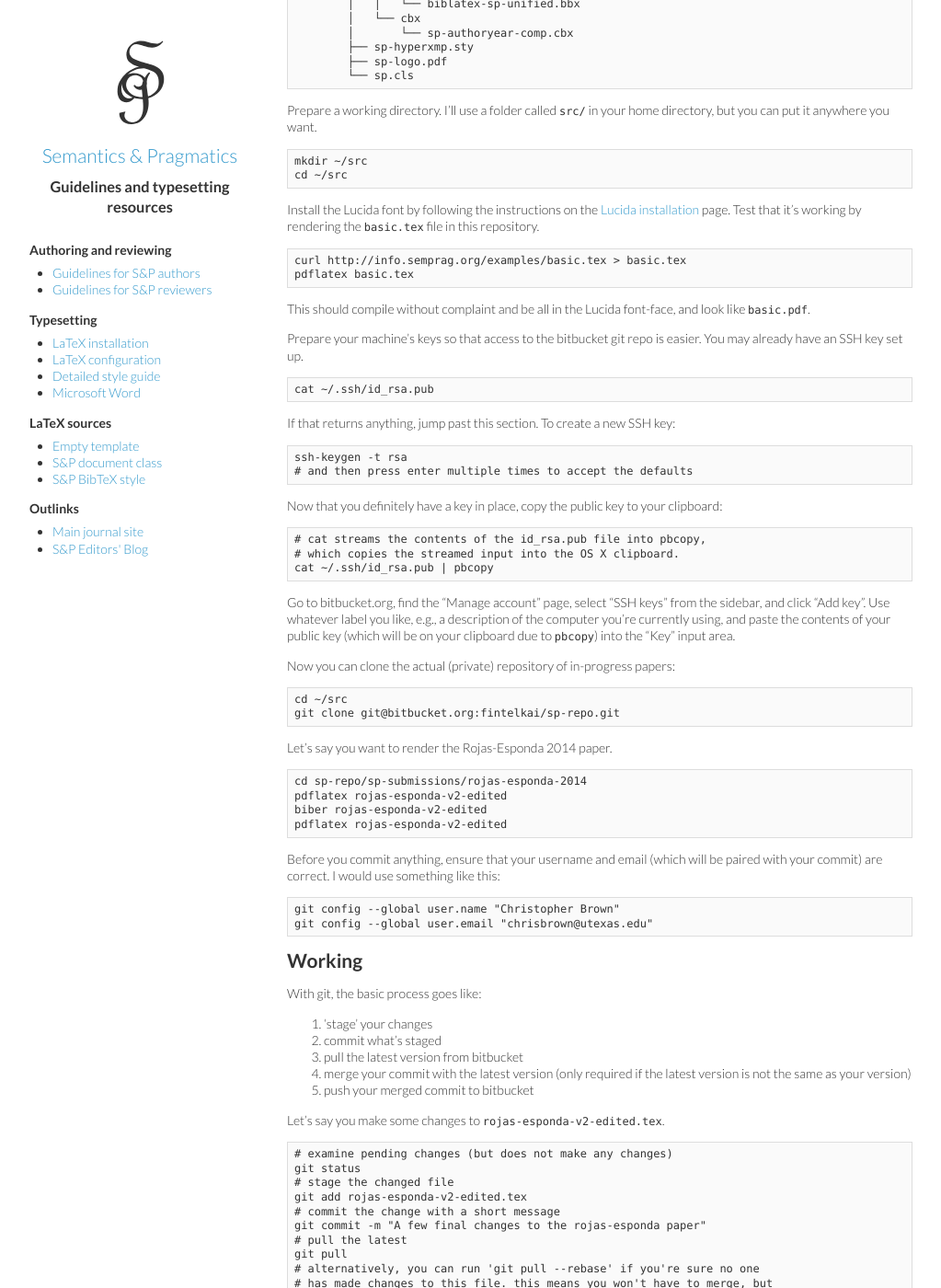
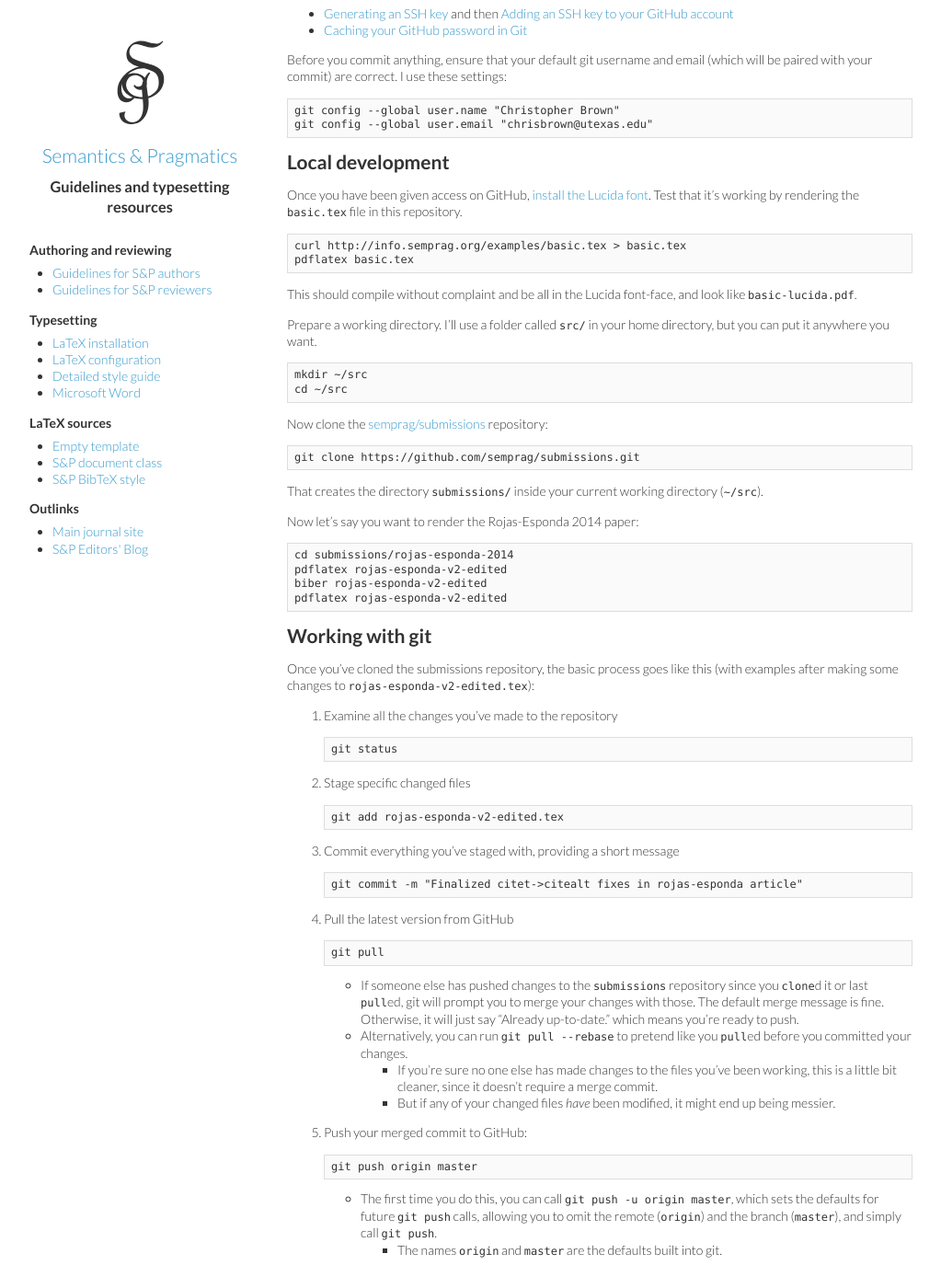
Before and after one commit to semprag/semprag.github.io, a Jekyll site: the page built from internal.md, in a window 1280 px wide and 1400 px high, scrolled down 591 px. Shown: the whole window at 92% size, without its empty margins (8-1031 px from the left). Built offline with Jekyll 4.4.1, drawn with Linux system fonts in a browser that asks for light colours; some of the changed text lies outside the part shown.

Commit message:
Rewrite internal instructions; move Lucida instructions to new semprag/lucida repo; move example texmf directory layout to install page

```diff
--- a/_layouts/default.html
+++ b/_layouts/default.html
@@ -53,7 +53,6 @@
       <ul>
         <li><a href="/workflow">Workflow</a></li>
         <li><a href="/internal">Internal</a></li>
-        <li><a href="/lucida">Lucida</a></li>
         <li><a href="https://github.com/semprag/semprag.github.com">This repository on GitHub</a></li>
       </ul>
     </section>
--- a/internal.md
+++ b/internal.md
@@ -4,40 +4,52 @@ title: "Internal configuration"
 ---
 # Internal configuration instructions
 
-This page is for use by the core *Semantics and Pragmatics* team.
-If you aren't responsible for the final or pre-final compilation of TeX
-before the article is officially published, you probably won't find this
-page very useful.
+This page is for use by the core *Semantics and Pragmatics* team and production contributors.
 
-## Prerequisites
-
-* A computer with a functional LaTeX installation. The instructions below are tuned for OS X, because linguists tend to be Mac users, but should work on other non-Windows OS's without too much trouble. [MacTeX](https://tug.org/mactex/) is great for installing LaTeX on Mac OS X, but note that the download is ~2.4 GB, and will take a while to install even after downloading.
-* Read/write access to the `sp-repo` repository at [bitbucket.org/fintelkai/sp-repo](https://bitbucket.org/fintelkai/sp-repo/). To get access, create an account on [Bitbucket.org](https://bitbucket.org/), and then email [Kai von Fintel](http://kaivonfintel.org/) with your Bitbucket username, asking for access.
+**Authors** (prospective or accepted) **do not need to follow these instructions**.
 
 
-# Process
+## LaTeX
 
-There are a few steps that you'll need to go through once to everything set up.
+As an S&P production contributor, you must be able to compile LaTeX sources on your local machine.
 
-Below this one-time setup, there are a few steps that you'll run whenever you
-make changes and wish to push them to the git repository.
+* On Mac OS X, install LaTeX from [MacTeX](https://tug.org/mactex/).
+  Note that the download is nearly 3 GB, and will take a while to install even after downloading.
+* On Ubuntu: `apt-get texlive-full biber`
 
-## One-time configuration
+Once LaTeX is installed, follow the S&P-specific [installation](/install) instructions, installing both the BibTeX and BibLaTeX style files.
+You should also install the `gb4e-emulate.sty`, `sp-hyperxmp.sty`, and `sp-logo.pdf` files from [semprag/tex](https://github.com/semprag/tex) to your `TEXMFHOME/tex/latex/` directory, alongside `sp.cls`.
 
-Follow the [installation](/install)
-instructions, opting for BibLaTeX. The result should look like this:
 
-    ~/Library/texmf
-    └── tex
-        └── latex
-            ├── biblatex
-            │   ├── bbx
-            │   │   └── biblatex-sp-unified.bbx
-            │   └── cbx
-            │       └── sp-authoryear-comp.cbx
-            ├── sp-hyperxmp.sty
-            ├── sp-logo.pdf
-            └── sp.cls
+## GitHub access
+
+We keep all articles under source control in a private repository at [semprag/submissions](https://github.com/semprag/submissions). You will need a GitHub account to access this repository: [sign up here](https://github.com/join).
+Please use an intelligible username, since all of your changes will be annotated with that username.
+
+Once you have an account, email us at [latex@semprag.org](mailto:latex@semprag.org) with your username, and one of the [semprag organization](https://github.com/semprag) administrators will add you.
+
+By default, whenever you need to write to a git repository on GitHub, or read from a private repository, you will have to enter your GitHub username and password. You can avoid this by adding your SSH key to your GitHub account or by caching your GitHub credentials. The latter method, caching your password, will probably be easier.
+
+* [Generating an SSH key](https://help.github.com/articles/generating-an-ssh-key/) and then [Adding an SSH key to your GitHub account](https://help.github.com/articles/adding-a-new-ssh-key-to-your-github-account/)
+* [Caching your GitHub password in Git](https://help.github.com/articles/caching-your-github-password-in-git/)
+
+Before you commit anything, ensure that your default git username and email (which will be paired with your commit) are correct.
+I use these settings:
+
+    git config --global user.name "Christopher Brown"
+    git config --global user.email "chrisbrown@utexas.edu"
+
+
+## Local development
+
+Once you have been given access on GitHub, [install the Lucida font](https://github.com/semprag/lucida).
+Test that it's working by rendering the [`basic.tex`](examples/basic.tex) file in this repository.
+
+    curl http://info.semprag.org/examples/basic.tex > basic.tex
+    pdflatex basic.tex
+
+This should compile without complaint and be all in the Lucida font-face,
+and look like [`basic-lucida.pdf`](examples/basic-lucida.pdf).
 
 Prepare a working directory. I'll use a folder called `src/` in your home
 directory, but you can put it anywhere you want.
@@ -45,147 +57,51 @@ directory, but you can put it anywhere you want.
     mkdir ~/src
     cd ~/src
 
-Install the Lucida font by following the instructions on the
-[Lucida installation](/lucida) page. Test that it's working by rendering the
-[`basic.tex`](examples/basic.tex) file in this repository.
+Now clone the [semprag/submissions](https://github.com/semprag/submissions) repository:
 
-    curl http://info.semprag.org/examples/basic.tex > basic.tex
-    pdflatex basic.tex
+    git clone https://github.com/semprag/submissions.git
 
-This should compile without complaint and be all in the Lucida font-face,
-and look like [`basic.pdf`](examples/basic.pdf).
+That creates the directory `submissions/` inside your current working directory (`~/src`).
 
-Prepare your machine's keys so that access to the bitbucket git repo is easier.
-You may already have an SSH key set up.
+Now let's say you want to render the Rojas-Esponda 2014 paper:
 
-    cat ~/.ssh/id_rsa.pub
-
-If that returns anything, jump past this section. To create a new SSH key:
-
-    ssh-keygen -t rsa
-    # and then press enter multiple times to accept the defaults
-
-Now that you definitely have a key in place, copy the public key to your
-clipboard:
-
-    # cat streams the contents of the id_rsa.pub file into pbcopy,
-    # which copies the streamed input into the OS X clipboard.
-    cat ~/.ssh/id_rsa.pub | pbcopy
-
-Go to bitbucket.org, find the "Manage account" page, select "SSH keys" from
-the sidebar, and click "Add key". Use whatever label you like, e.g., a
-description of the computer you're currently using, and paste the contents of
-your public key (which will be on your clipboard due to `pbcopy`) into the
-"Key" input area.
-
-Now you can clone the actual (private) repository of in-progress papers:
-
-    cd ~/src
-    git clone git@bitbucket.org:fintelkai/sp-repo.git
-
-Let's say you want to render the Rojas-Esponda 2014 paper.
-
-    cd sp-repo/sp-submissions/rojas-esponda-2014
+    cd submissions/rojas-esponda-2014
     pdflatex rojas-esponda-v2-edited
     biber rojas-esponda-v2-edited
     pdflatex rojas-esponda-v2-edited
 
-Before you commit anything, ensure that your username and email (which will
-be paired with your commit) are correct. I would use something like this:
 
-    git config --global user.name "Christopher Brown"
-    git config --global user.email "chrisbrown@utexas.edu"
+## Working with git
 
+Once you've cloned the submissions repository, the basic process goes like this
+(with examples after making some changes to `rojas-esponda-v2-edited.tex`):
 
-## Working
+1. Examine all the changes you've made to the repository
 
-With git, the basic process goes like:
+       git status
 
-1. 'stage' your changes
-2. commit what's staged
-3. pull the latest version from bitbucket
-4. merge your commit with the latest version (only required if the latest version is not the same as your version)
-5. push your merged commit to bitbucket
+2. Stage specific changed files
 
-Let's say you make some changes to `rojas-esponda-v2-edited.tex`.
+       git add rojas-esponda-v2-edited.tex
 
-    # examine pending changes (but does not make any changes)
-    git status
-    # stage the changed file
-    git add rojas-esponda-v2-edited.tex
-    # commit the change with a short message
-    git commit -m "A few final changes to the rojas-esponda paper"
-    # pull the latest
-    git pull
-    # alternatively, you can run 'git pull --rebase' if you're sure no one
-    # has made changes to this file. this means you won't have to merge, but
-    # it will be a bit messier if someone else has changed the file
-    git push
-    # the first time you do this, you'll probably need to run:
-    # 'git push -u origin master', which just says default to the
-    # conventional names that are used for repos and branches
+3. Commit everything you've staged with, providing a short message
 
+       git commit -m "Finalized citet->citealt fixes in rojas-esponda article"
 
-# Fixes
+4. Pull the latest version from GitHub
 
-These are automatic fixes for some of the inconsistencies that typically crop up in submissions.
+       git pull
 
-## LaTeX
+    * If someone else has pushed changes to the `submissions` repository since you `clone`d it or last `pull`ed,
+      git will prompt you to merge your changes with those. The default merge message is fine.
+      Otherwise, it will just say "Already up-to-date." which means you're ready to push.
+    * Alternatively, you can run `git pull --rebase` to pretend like you `pull`ed before you committed your changes.
+      - If you're sure no one else has made changes to the files you've been working, this is a little bit cleaner, since it doesn't require a merge commit.
+      - But if any of your changed files _have_ been modified, it might end up being messier.
 
-* `s/(e\.g\.)([^,])/$1,$2/gi`: Change "e.g. " to "e.g., "
-* `s/(i\.e\.)([^,])/$1,$2/gi`: Change "i.e. " to "i.e., "
+5. Push your merged commit to GitHub:
 
+       git push origin master
 
-## Checks
-
-Not everything that matches one of these is bad, but double check to be sure:
-
-* `/['"][.,]/` light punctuation outside a quotation.
-* `/[:;]['"]/` heavy punctuation inside a quotation.
-
-
-## BibTeX Normalizations
-
-Note that these are opinionated and stylistic, and don't have any effect on the output.
-
-* `s/\}\}\s+@/}\n}\n\n@/g`: close each entry with a brace on its own line.
-    + Unclear:
-
-              ...
-              Year = {2009}}
-
-            @article{Roberts03,
-
-    + Better:
-
-              ...
-              Year = {2009}
-            }
-
-            @article{Roberts03,
-
-* `s/(\w)+\s*=\s*\{/\1 = {/g`: space out field-value separator, "=", with exactly one space on each side.
-* `s/^[ \t]+/  /g`: force everything that's indented to be indented exactly two spaces.
-
-
-## Items for editors only
-
-* Make sure the keywords specified in the following places all match:
-  - `\pdfkeywords{...}`
-  - `\begin{keywords} ... \end{keywords}`
-  - The article metadata on the OJS website
-* Make sure that the abstract declared in `\begin{abstract} ... \end{abstract}` matches the one on the journal website.
-
-<!--
-  I'm leaving these out because the sp.bst should handle it.
-  - Use of et al. should be reserved for works by more than 3 authors. [This is controlled by sp.bst and sp.cls - KvF]
-  - Unlike years, forthcoming and to appear should be preceded by a comma, e.g., (Smith, forthcoming).
-  - Use the full name of authors unless the author is known better by their initials.
-  I'm not sure what this means:
-  - Include fleqn in documentclass options
--->
-
-
-## TODO
-
-Add example article document (as opposed to a template).
+    * The first time you do this, you can call `git push -u origin master`, which sets the defaults for future `git push` calls, allowing you to omit the remote (`origin`) and the branch (`master`), and simply call `git push`.
+      - The names `origin` and `master` are the defaults built into git.
--- a/lucida.md
+++ /dev/null
@@ -1,146 +0,0 @@
----
-layout: default
-title: "Lucida installation"
----
-
-## Installing Lucida fonts
-
-If you get the following error message (among others) when trying to use a Lucida font, Lucida is incorrectly installed or maybe not installed at all.
-
-    mktexpk: don't know how to create bitmap font for hlhr8r.
-
-You may also get the following error message if you upgraded your TeX distribution, but haven't reinstalled Lucida:
-
-    Non-PDF special ignored!
-    {/usr/local/texlive/2014/texmf-var/fonts/map/pdftex/updmap/pdftex.map}
-    ! pdfTeX error (font expansion): auto expansion is only possible with
-    scalable fonts.
-    \AtBegShi@Output ...ipout \box \AtBeginShipoutBox
-                                                      \fi \fi
-    l.50
-    !  ==> Fatal error occurred, no output PDF file produced!
-
-Same installation process applies in both cases.
-
-
-### On Mac OS X (Lion / Mavericks)
-
-<!-- I know what you're thinking... "I'll just use fenced code blocks for
-these snippets and it'll look so nice!" No. It won't. Not with GFM it won't.
-Also turns out 7 spaces is the magic number. Not 8, like it says in the docs. -->
-
-1. The Lucida font files will be installed to `/usr/local`, so you want ownership
-of that directory. (This might seem crazy, but it's totally reasonable if
-you're the primary user of your computer, and makes development much less painful.)
-
-       sudo chown -R $USER /usr/local
-
-2. The Lucida font resides in `bitbucket.org:fintelkai/sp-repo.git` under the
-`sp-fonts/texmf/` directory. To install it, merge the contents of `sp-fonts/texmf/`
-into your machine's local TeX distribution:
-
-       cd ~/src/sp-repo/sp-fonts/                    # change as needed
-       mkdir -p /usr/local/texlive/texmf-local/
-       cp -R texmf/* /usr/local/texlive/texmf-local/
-
-3. Now make your TeX tools recognize these fonts:
-
-       sudo texhash
-       sudo updmap-sys --enable Map lucida.map
-       sudo texhash
-       cd /usr/local/texlive/texmf-local/fonts/map/dvips
-       sudo updmap-sys
-       sudo texhash
-
-    Some of those `texhash` calls are probably redundant, but they don't hurt.
-
-Upgrading, for example, from MacTeX-2014 to MacTeX-2015, should be easier. The following two commands did the trick on my OS X Mavericks install:
-
-    sudo texhash
-    sudo updmap-sys --enable Map lucida.map
-
-
-### On Ubuntu (12.04)
-
-1. Put the Lucida files in the right place:
-
-       unzip lucimatx.zip
-       sudo cp -Rf texmf/* /usr/share/texmf-texlive
-       # doc/ won't copy because /usr/share/texmf-texlive/doc is a symlink
-       # so we copy it separately
-       cd texmf
-       sudo cp -Rf doc/* /usr/share/texmf-texlive/doc
-
-2. Add the `lucida.map` name to the updmap config sequence:
-
-       echo 'Map lucida.map' > /etc/texmf/updmap.d/99lucida.cfg
-
-3. Configure latex install to recognize these new files
-
-       sudo texhash
-       cd /usr/share/texmf-texlive/fonts/map/dvips
-       sudo updmap-sys
-       sudo texhash
-
-
-### Bold *and* italic
-
-Unless your `lucimatx.zip` archive was already patched, you'll need to put a
-fixed `t1hlhj.fd` file into the directory
-`/usr/local/texlive/texmf-local/tex/latex/lucida` and then run `sudo texhash`
-once more after that file is in place.
-
-Luckily, if you're installed from the `bitbucket.org:fintelkai/sp-repo.git`
-repository, that file is already patched, and no further steps are necessary.
-
-
-## Installing the S&P styles
-
-1. Use `kpsewhich -var-value=TEXMFHOME` to find out where your TeX distribution will look for user-space style files.
-  Call this `$TEXMF`.
-  * For me, on OS X (Mountain) Lion, this is `~/Library/texmf`
-  * On my Ubuntu dist, it's `~/texmf`
-
-2. Copy the following files into `$TEXMF/tex/latex/local`:
-  * `sp.cls`
-  * `sp.bst`
-  * `sp-biblatex.bbx`
-  * `sp-authoryear-comp.cbx`
-  * `sp-hyperxmp.sty`
-
-3. You might then have to run `texhash $TEXMF` (without sudo)
-4. Check that texlive knows to look where you just put the files:
-
-       kpsewhich sp.cls
-       # /texmf/tex/latex/local/sp.cls
-
-
-
-
-## Troubleshooting
-
-The following error may crop up when running `sudo updmap-sys` in `/usr/share/texmf-texlive/fonts/map/dvips` on Ubuntu.
-As far as I can tell, it's harmless.
-
-    updmap: using map file `/usr/share/texmf-texlive/fonts/map/dvips/lucida/lucida.map'
-
-    !!! WARNING: Identical copy of used file for `lucida.map'
-       exists in obsolete location
-         /usr/share/texmf-texlive/dvips/lucida/lucida.map
-       Please, consider removing this file.
-
-On Mac OS X, Lucida font installation problems generally produce something like the following error message:
-
-    kpathsea: Running mktexpk --mfmode / --bdpi 600 --mag 2+44/600 --dpi 1244 hlhr8r
-    mktexpk: don't know how to create bitmap font for hlhr8r.
-    mktexpk: perhaps hlhr8r is missing from the map file.
-    kpathsea: Appending font creation commands to missfont.log.
-    (see the transcript file for additional information)
-    !pdfTeX error: pdflatex (file hlhr8r): Font hlhr8r at 1244 not found
-
-Or alternatively, maybe:
-
-    ! pdfTeX error (font expansion): auto expansion is only possible with scalable fonts.
-    \AtBegShi@Output ...ipout \box \AtBeginShipoutBox
-                                                      \fi \fi
-    l.27 \end{document}
```
Also changed, not shown: install.md (+26 -1 lines).
